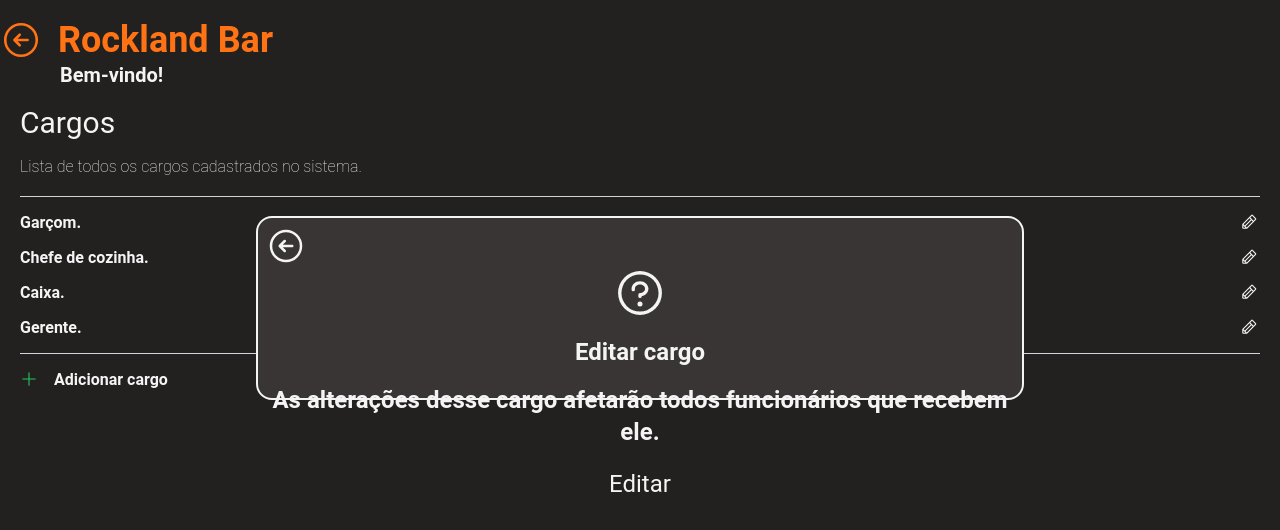
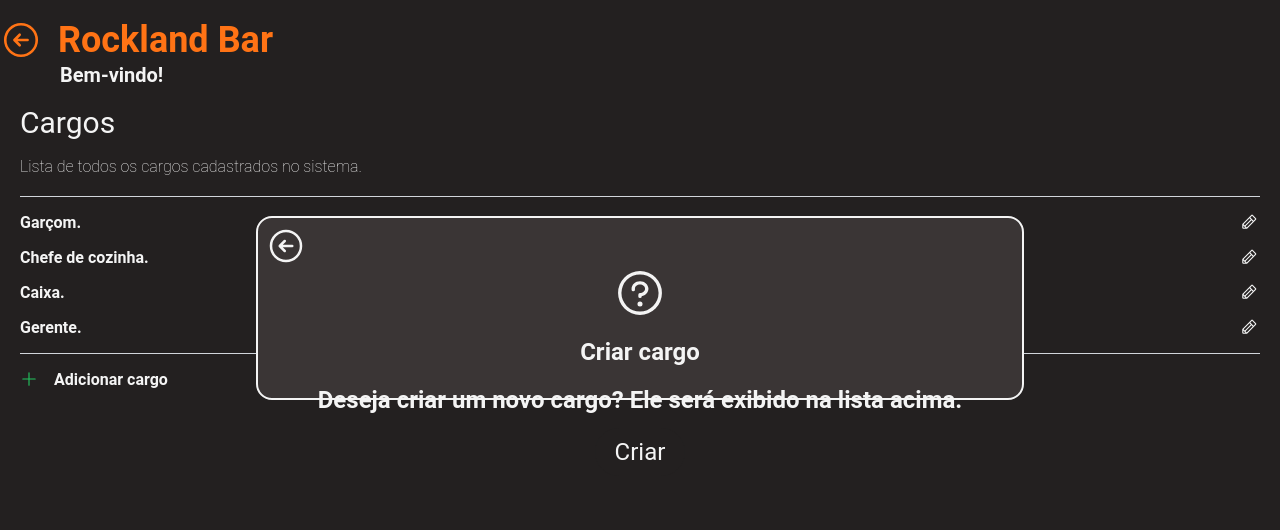
Before and after one commit to Koemyy/cardapio-digital-company, a React (Vite) app: page /cargos in a window 1280 px wide. Both pictures are taken after a click on the element "Adicionar cargo". Shown: the top 530 px of the page. Built offline with nearby package versions, Linux system fonts and the light colour scheme.

Commit message:
Modifiquei os textos do pop-up para ser confirmações

```diff
--- a/src/pages/cadastrarColaborador.tsx
+++ b/src/pages/cadastrarColaborador.tsx
@@ -1,6 +1,6 @@
 import {useState} from "react";
 import Notification from "../components/Notification.tsx";
-import {CheckCircle} from '@phosphor-icons/react';
+import {Question} from '@phosphor-icons/react';
 
 function CadastrarColaborador() {
     const [showNotification, setNotification] = useState(false);
@@ -55,11 +55,11 @@ function CadastrarColaborador() {
             </div>
             {showNotification && (
                 <Notification
-                    buttonText="Voltar"
+                    buttonText="Cadastrar"
                     closePopUp={hideNotification}
-                    title="Colaborador cadastrado"
-                    icon={<i className="flex text-center justify-center text-green-500"><CheckCircle size={54}/></i>}
-                    description="O cargo já está disponível para receber um cargo."
+                    title="Deseja cadastrar colaborador?"
+                    icon={<i className="flex text-center justify-center text-white-300"><Question size={54}/></i>}
+                    description="Ao cadastrar, ele irá receber o cargo associado podendo ser modificado."
                     buttonAction={hideNotification}
                 />
             )}
--- a/src/pages/cargos.tsx
+++ b/src/pages/cargos.tsx
@@ -1,8 +1,17 @@
 import {useState} from "react";
 import Notification from "../components/Notification.tsx";
 import {Pencil, Question, Plus} from '@phosphor-icons/react';
+import {useNavigate} from "react-router-dom";
+
 function Cargos() {
     const [showNotification, setNotification] = useState(false);
+    const [addCargo, setCargo] = useState(false);
+
+    const navigate = useNavigate();
+
+    function handleClick() {
+        return navigate("/cadastrar-cargos")
+    }
 
     function notificationPopUp() {
         setNotification(true);
@@ -12,6 +21,14 @@ function Cargos() {
         setNotification(false);
     }
 
+    function showCargo() {
+        setCargo(true);
+    }
+
+    function hideCargo() {
+        setCargo(false);
+    }
+
     return (
         <div className="text-white-300 mx-5 my-4">
             <h1 className="text-3xl mb-4">Cargos</h1>
@@ -19,26 +36,30 @@ function Cargos() {
             <div className="block h-[1px] border-0 border-t border-solid border-grey-300 mt-1 p-0"></div>
             <div className="py-4">
                 <div className="pb-4">
-                    <i onClick={notificationPopUp} className="hover:cursor-pointer right-0 fixed w-5 h-4 mr-5">{<Pencil size={18}/>}</i>
+                    <i onClick={notificationPopUp} className="hover:cursor-pointer right-0 fixed w-5 h-4 mr-5">{<Pencil
+                        size={18}/>}</i>
                     <p className="font-bold">Garçom.</p>
                 </div>
                 <div className="pb-4">
-                    <i onClick={notificationPopUp} className="hover:cursor-pointer fixed right-0 w-5 h-4 mr-5">{<Pencil size={18}/>}</i>
+                    <i onClick={notificationPopUp} className="hover:cursor-pointer fixed right-0 w-5 h-4 mr-5">{<Pencil
+                        size={18}/>}</i>
                     <p className="font-bold">Chefe de cozinha.</p>
                 </div>
                 <div className="pb-4">
-                    <i onClick={notificationPopUp} className="hover:cursor-pointer fixed right-0 w-5 h-4 mr-5">{<Pencil size={18}/>}</i>
+                    <i onClick={notificationPopUp} className="hover:cursor-pointer fixed right-0 w-5 h-4 mr-5">{<Pencil
+                        size={18}/>}</i>
                     <p className="font-bold">Caixa.</p>
                 </div>
                 <div>
-                    <i onClick={notificationPopUp} className="hover:cursor-pointer fixed right-0 w-5 h-4 mr-5">{<Pencil size={18}/>}</i>
+                    <i onClick={notificationPopUp} className="hover:cursor-pointer fixed right-0 w-5 h-4 mr-5">{<Pencil
+                        size={18}/>}</i>
                     <p className="font-bold">Gerente.</p>
                 </div>
                 <div className="block h-[1px] border-0 border-t border-solid border-grey-300 mt-1 mt-4 p-0"></div>
             </div>
             <div className="flex">
                 <i className="text-green-500">{<Plus size={18}/>}</i>
-                <p onClick={notificationPopUp} className="hover:bg-black-400 text-white-300 px-4 font-bold">Adicionar cargo</p>
+                <p onClick={showCargo} className="hover:bg-black-400 text-white-300 px-4 font-bold">Adicionar cargo</p>
             </div>
             {showNotification && (
                 <Notification
@@ -50,6 +71,16 @@ function Cargos() {
                     buttonAction={hideNotification}
                 />
             )}
+            {addCargo && (
+                <Notification
+                    buttonText="Criar"
+                    closePopUp={hideCargo}
+                    title="Criar cargo"
+                    icon={<i className="flex text-center justify-center text-white-300"><Question size={54}/></i>}
+                    description="Deseja criar um novo cargo? Ele será exibido na lista acima."
+                    buttonAction={handleClick}
+                />
+            )}
         </div>
     )
 }
```
